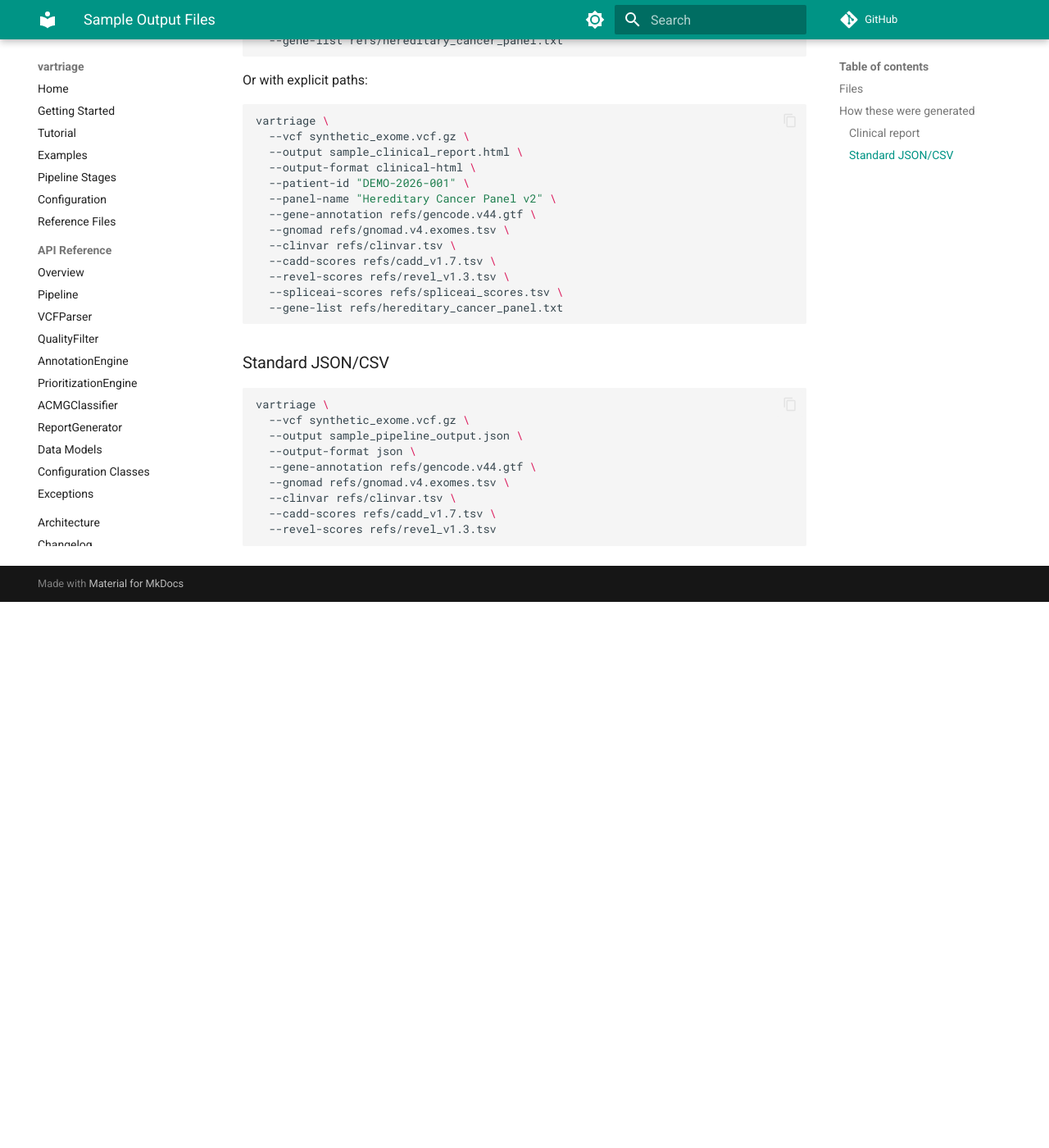
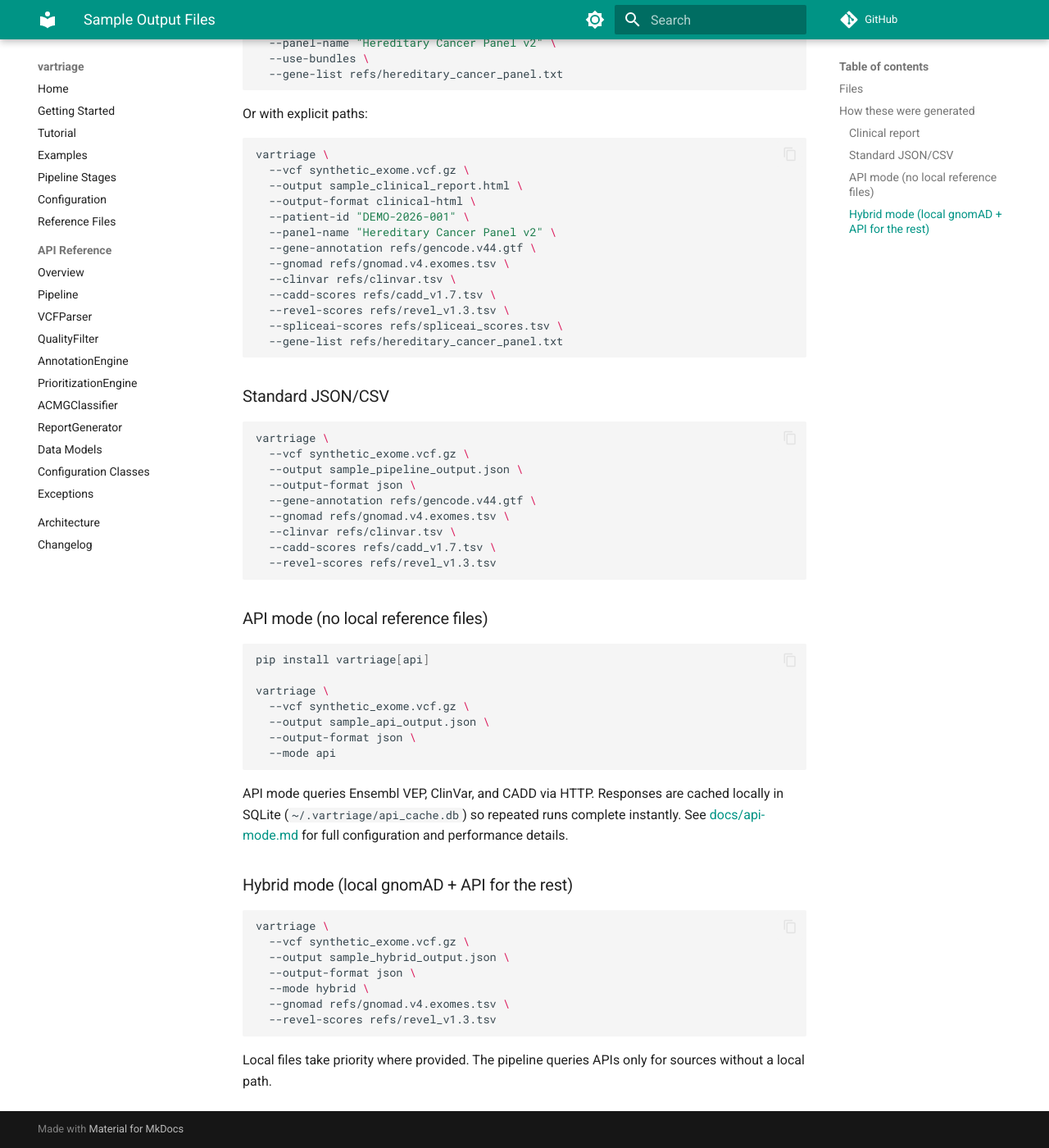
Before and after one commit to Behordeun/vartriage, an MkDocs documentation site: the page built from docs/examples/README.md, in a window 1280 px wide and 1400 px high, scrolled down 1033 px. Shown: the whole window at 82% size. Built offline with MkDocs 1.6.1 and Material for MkDocs 9.7.7, drawn with Linux system fonts in a browser that asks for light colours; comment, search, counter and statistics services are not loaded; before the commit the page ends 1767 px from its top, so only the background shows below that; some of the changed text lies outside the part shown.

Commit message:
docs: update README, architecture, examples, and getting-started for v0.7.0 README: add api extra to install options, add API mode section with three usage examples and link to full docs. architecture.md: add vartriage/api/ package tree with component descriptions. examples.md: add API mode examples (zero-config, hybrid, clinical, Python API, cache management). examples/README.md: add API mode and hybrid mode generation examples, update file descriptions. getting-started.md: note that reference files are optional with API mode, add api extra. index.md: link to API mode docs.

````diff
--- a/docs/examples/README.md
+++ b/docs/examples/README.md
@@ -10,8 +10,8 @@
 | ---------------------------------------- | ----------------------------------------------------------------- |
 | `sample_clinical_report.html`            | Self-contained clinical HTML report for a hereditary cancer panel |
 | `sample_clinical_report.html.audit.json` | Audit trail sidecar for the clinical report                       |
-| `sample_pipeline_output.json`            | Standard JSON output from a prioritized exome run                 |
-| `sample_pipeline_output.csv`             | CSV equivalent of the JSON output                                 |
+| `sample_pipeline_output.json`            | Standard JSON output with gene_name, revel_score, and all ACMG fields |
+| `sample_pipeline_output.csv`             | CSV equivalent (12 columns: chromosome through evidence_tags)     |
 
 ## How these were generated
 
@@ -70,3 +70,35 @@
   --cadd-scores refs/cadd_v1.7.tsv \
   --revel-scores refs/revel_v1.3.tsv
 ```
+
+### API mode (no local reference files)
+
+```bash
+pip install vartriage[api]
+
+vartriage \
+  --vcf synthetic_exome.vcf.gz \
+  --output sample_api_output.json \
+  --output-format json \
+  --mode api
+```
+
+API mode queries Ensembl VEP, ClinVar, and CADD via HTTP. Responses
+are cached locally in SQLite (`~/.vartriage/api_cache.db`) so repeated
+runs complete instantly. See [docs/api-mode.md](../api-mode.md) for
+full configuration and performance details.
+
+### Hybrid mode (local gnomAD + API for the rest)
+
+```bash
+vartriage \
+  --vcf synthetic_exome.vcf.gz \
+  --output sample_hybrid_output.json \
+  --output-format json \
+  --mode hybrid \
+  --gnomad refs/gnomad.v4.exomes.tsv \
+  --revel-scores refs/revel_v1.3.tsv
+```
+
+Local files take priority where provided. The pipeline queries APIs
+only for sources without a local path.
````
Also changed, not shown: README.md (+18 -0 lines), docs/architecture.md (+29 -6 lines), docs/examples.md (+83 -0 lines), docs/getting-started.md (+7 -1 lines), docs/index.md (+2 -0 lines).
